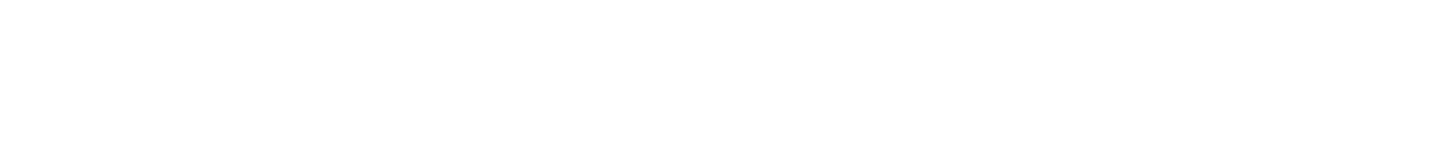
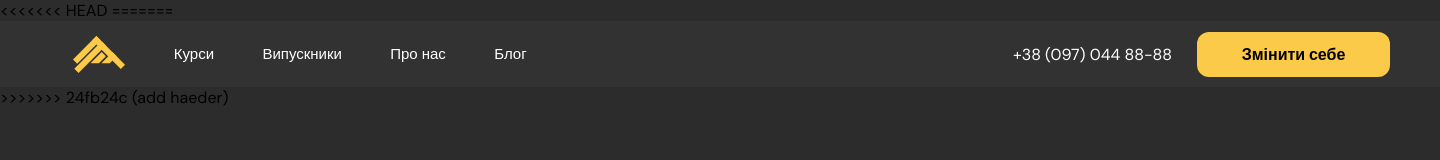
Before and after one commit to ZastavnyeMishaUwU/forza, a plain HTML site: page index.html in a window 1280 px wide. Shown: the whole page, 1440 px wide, since content can reach past the window. Drawn offline with Linux system fonts and the light colour scheme.

Commit message:
add haeder

```diff
--- a/css/style.css
+++ b/css/style.css
@@ -0,0 +1,71 @@
+*{
+    margin: 0;
+    padding: 0;
+    font-family: "DM Sans", sans-serif;
+    font-optical-sizing: auto;
+    font-style: normal;
+}
+body{
+    background:#2C2C2C ;
+}
+.container{
+    width:1440px;
+    height: auto;
+    margin: 0 auto;
+
+
+}
+.header{
+    width:1440px;
+    height: 66px;
+    display: flex;
+    align-items: center;
+    justify-content: space-between;
+    background:#323232;
+
+}
+.first_part{
+    width: 500px;
+    margin-left: 50px;
+    display: flex;
+    justify-content: space-evenly;
+    align-items: center;
+}
+.header_text{
+    font-size: 15px;
+    margin-left: 25px;
+    color: white;
+
+}
+.second_part{
+    margin-right: 50px;
+    display: flex;
+    justify-content: space-evenly;
+    align-items: center;
+}
+.numder{
+    margin-right: 25px;
+    color: white;
+}
+.header_change{
+    color: black;
+    font-size: 16px;
+    width: 193px;
+    height: 45px;
+    background: #FCCA49;
+    font-weight: bold;
+    border: none ;
+    border-radius: 12px;
+    transition: all 1s ease 0s;
+}
+.header_change:hover{
+    color: black;
+    font-size: 16px;
+    width: 193px;
+    height: 45px;
+    background: #ffffff;
+    font-weight: bold;
+    border: none ;
+    border-radius: 12px;
+
+}
--- a/index.html
+++ b/index.html
@@ -3,8 +3,33 @@
 <head>
     <meta charset="UTF-8">
     <title>Title</title>
+<<<<<<< HEAD
 </head>
 <body>
 
+=======
+    <link rel="stylesheet" href="css/style.css">
+    <link rel="preconnect" href="https://fonts.googleapis.com">
+    <link rel="preconnect" href="https://fonts.gstatic.com" crossorigin>
+    <link href="https://fonts.googleapis.com/css2?family=DM+Sans:ital,opsz,wght@0,9..40,100..1000;1,9..40,100..1000&family=Raleway:ital,wght@0,100..900;1,100..900&display=swap" rel="stylesheet">
+</head>
+<body>
+<div class="container">
+    <div class="header">
+        <div class="first_part">
+            <img src="img/icon.svg" alt="" class="icon">
+            <p class="header_text">Курси</p>
+            <p class="header_text">Випускники</p>
+            <p class="header_text">Про нас</p>
+            <p class="header_text">Блог</p>
+        </div>
+        <div class="second_part">
+            <p class="numder">+38 (097) 044 88-88</p>
+            <button class="header_change">Змінити себе</button>
+        </div>
+    </div>
+</div>
+<script src="js/script.js"></script>
+>>>>>>> 24fb24c (add haeder)
 </body>
 </html>
--- a/js/script.js
+++ b/js/script.js
@@ -0,0 +1 @@
+console.log("artemka lubit kurku gril")
```
Also changed, not shown: img/forza_robot.png (added), img/icon.svg (added).
